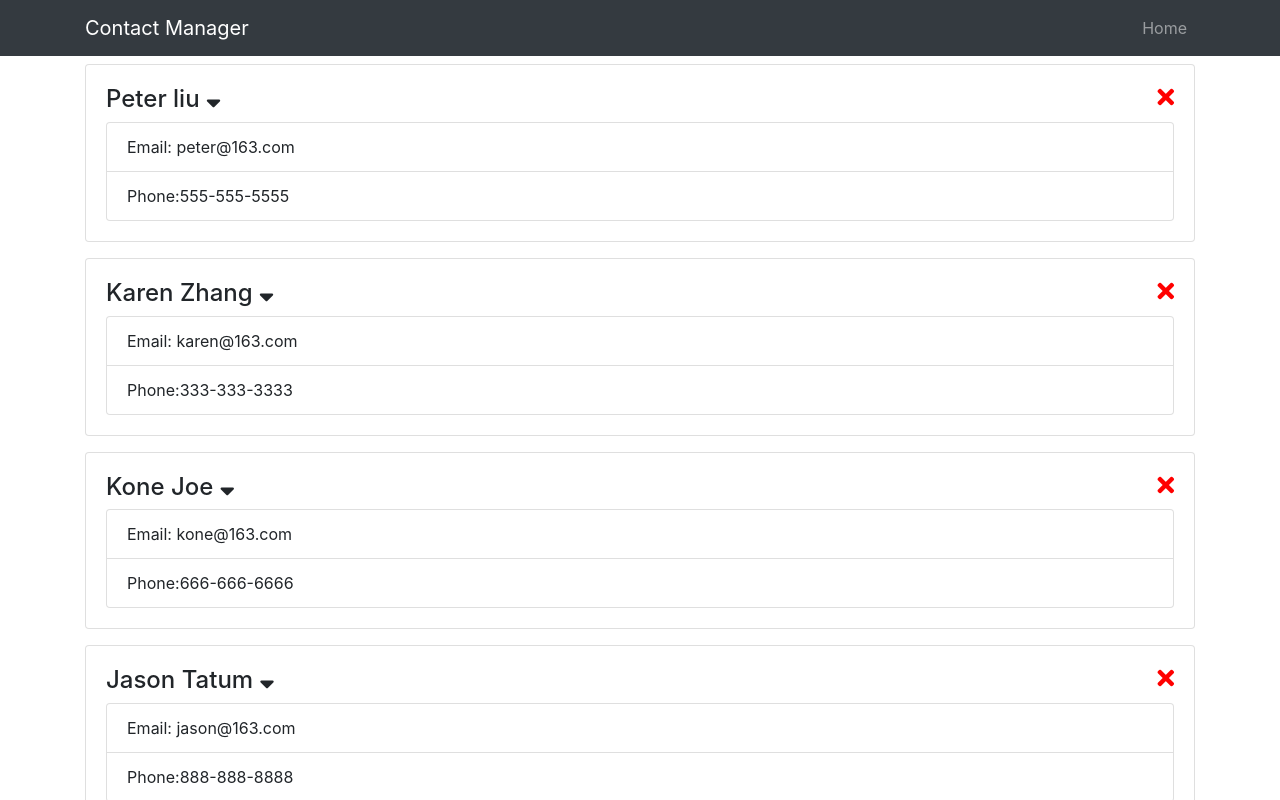
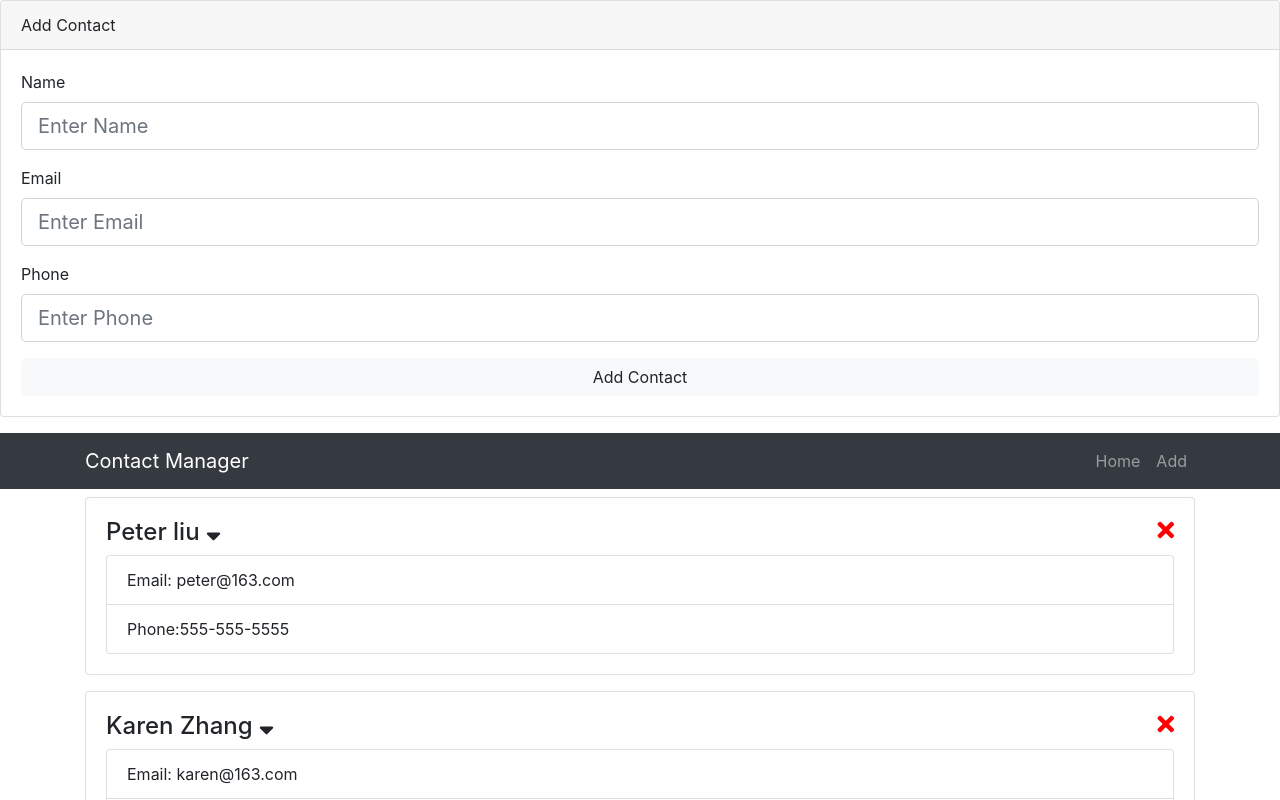
Before and after one commit to peterlxb/AdvancedReactCode, a React app in the folder webpack-demo/: page / in a window 1280 px wide. Shown: the top 800 px of the page. Built offline with nearby package versions, Linux system fonts and the light colour scheme.

Commit message:
Control component and ref

```diff
--- a/webpack-demo/src/App.js
+++ b/webpack-demo/src/App.js
@@ -3,6 +3,8 @@ import { hot } from "react-hot-loader";
 
 import Header from "./layout/Header";
 import Contacts from "./features/Contacts/Contacts";
+import AddContact from "./features/AddContact/AddContact";
+//import AddContact from "./features/AddContact/AddContact-ref";
 
 import { Provide } from "./Context";
 
@@ -13,6 +15,7 @@ class App extends Component {
     return (
       <Provide>
         <div className="App">
+          <AddContact />
           <Header branding="Contact Manager" />
           <div className="container">
             <Contacts />
--- /dev/null
+++ b/webpack-demo/src/features/AddContact/AddContact-ref.js
@@ -0,0 +1,78 @@
+import React, { Component } from "react";
+
+class AddContact extends Component {
+  constructor(props) {
+    super(props);
+    this.nameInput = React.createRef();
+    this.emailInput = React.createRef();
+    this.phoneInput = React.createRef();
+  }
+
+  handleSubmit = e => {
+    e.preventDefault();
+
+    const concact = {
+      name: this.nameInput.current.value,
+      email: this.emailInput.current.value,
+      phone: this.phoneInput.current.value
+    };
+
+    console.log(concact);
+  };
+
+  static defaultProps = {
+    name: "peterliu",
+    email: "peter@163.com",
+    phone: "666-666-66666"
+  };
+
+  render() {
+    const { name, email, phone } = this.props;
+    return (
+      <div className="card mb-3">
+        <div className="card-header">Add Contact</div>
+        <div className="card-body">
+          <form onSubmit={e => this.handleSubmit(e)}>
+            <div className="form-group">
+              <label htmlFor="name">Name</label>
+              <input
+                type="text"
+                name="name"
+                placeholder="Enter Name"
+                className="form-control form-control-lg"
+                ref={this.nameInput}
+              />
+            </div>
+            <div className="form-group">
+              <label htmlFor="email">Email</label>
+              <input
+                type="text"
+                name="email"
+                placeholder="Enter Email"
+                className="form-control form-control-lg"
+                ref={this.emailInput}
+              />
+            </div>
+            <div className="form-group">
+              <label htmlFor="name">Phone</label>
+              <input
+                type="text"
+                name="phone"
+                placeholder="Enter Phone"
+                className="form-control form-control-lg"
+                ref={this.phoneInput}
+              />
+            </div>
+            <input
+              type="submit"
+              value="Add Contact"
+              className="btn btn-light btn-block"
+            />
+          </form>
+        </div>
+      </div>
+    );
+  }
+}
+
+export default AddContact;
--- /dev/null
+++ b/webpack-demo/src/features/AddContact/AddContact.js
@@ -0,0 +1,70 @@
+import React, { Component } from "react";
+
+class AddContact extends Component {
+  state = {
+    name: "",
+    email: "",
+    phone: ""
+  };
+
+  handleChange = event =>
+    this.setState({ [event.target.name]: event.target.value });
+
+  handleSubmit = e => {
+    e.preventDefault();
+    console.log(this.state);
+  };
+
+  render() {
+    const { name, email, phone } = this.state;
+    return (
+      <div className="card mb-3">
+        <div className="card-header">Add Contact</div>
+        <div className="card-body">
+          <form onSubmit={e => this.handleSubmit(e)}>
+            <div className="form-group">
+              <label htmlFor="name">Name</label>
+              <input
+                type="text"
+                name="name"
+                placeholder="Enter Name"
+                className="form-control form-control-lg"
+                value={name}
+                onChange={e => this.handleChange(e)}
+              />
+            </div>
+            <div className="form-group">
+              <label htmlFor="email">Email</label>
+              <input
+                type="text"
+                name="email"
+                placeholder="Enter Email"
+                className="form-control form-control-lg"
+                value={email}
+                onChange={e => this.handleChange(e)}
+              />
+            </div>
+            <div className="form-group">
+              <label htmlFor="name">Phone</label>
+              <input
+                type="text"
+                name="phone"
+                placeholder="Enter Phone"
+                className="form-control form-control-lg"
+                value={phone}
+                onChange={e => this.handleChange(e)}
+              />
+            </div>
+            <input
+              type="submit"
+              value="Add Contact"
+              className="btn btn-light btn-block"
+            />
+          </form>
+        </div>
+      </div>
+    );
+  }
+}
+
+export default AddContact;
--- a/webpack-demo/src/layout/Header.js
+++ b/webpack-demo/src/layout/Header.js
@@ -16,6 +16,11 @@ const Header = props => {
                 Home
               </a>
             </li>
+            <li className="nav-item">
+              <a href="/add" className="nav-link">
+                Add
+              </a>
+            </li>
           </ul>
         </div>
       </div>
```
